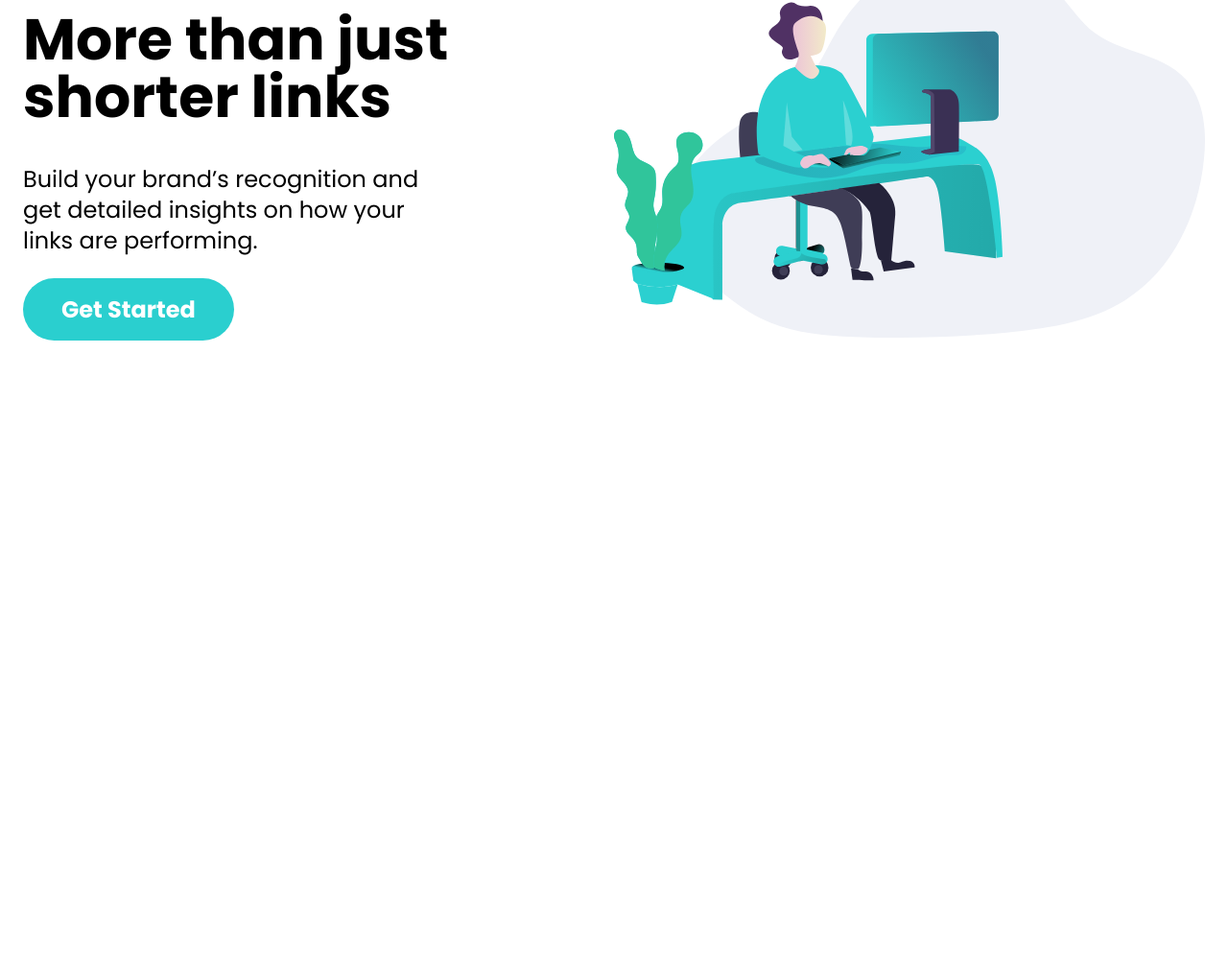
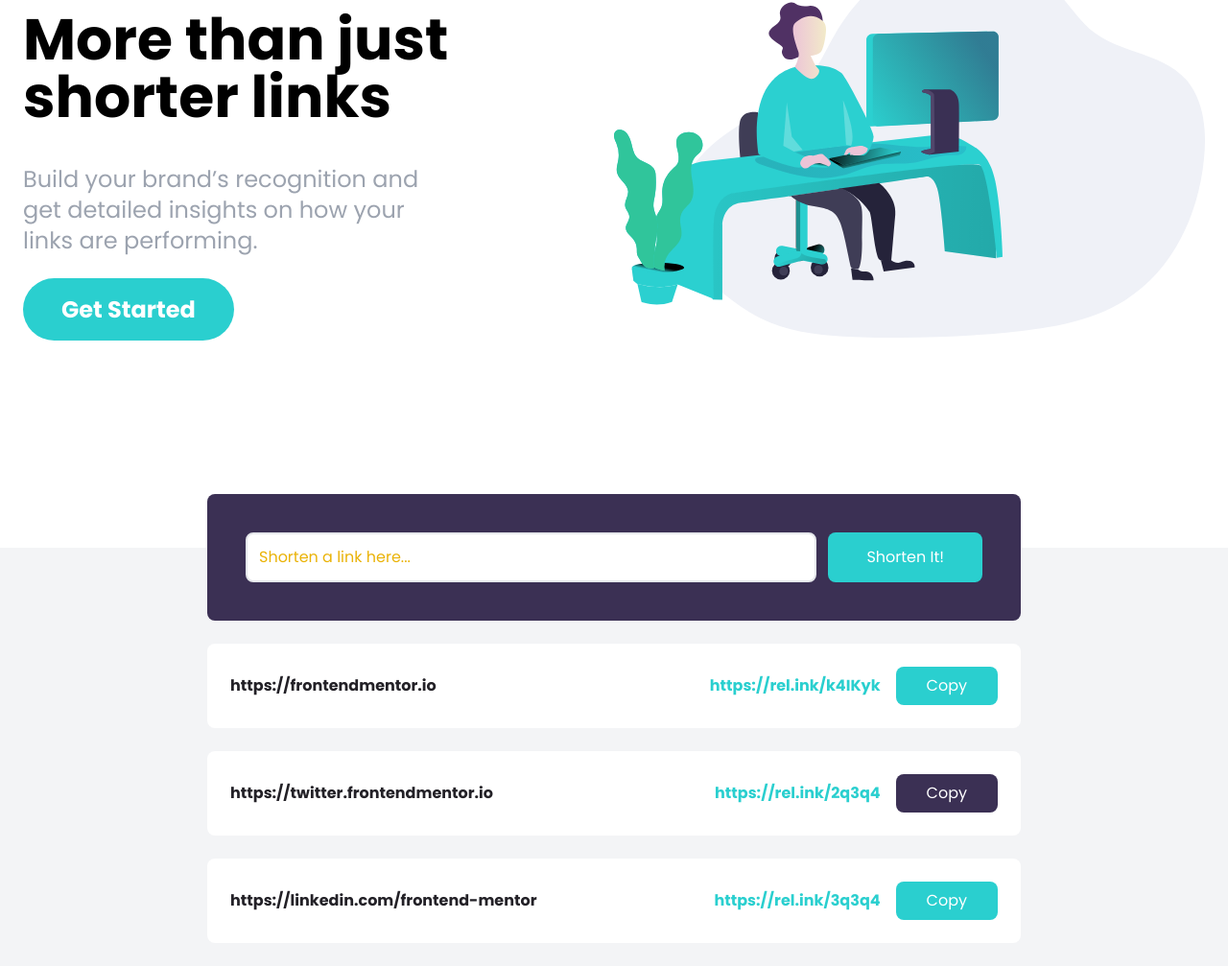
Before and after one commit to ahmetcankaratas/shortly, a website: page index.html in a window 1280 px wide. Shown: the part 173-1180 px from the top of the page at 96% size. Before the commit the page ends 800 px from the top, so only its background shows below. Drawn offline with Linux system fonts and the light colour scheme.

Commit message:
add shorten form

```diff
--- a/index.html
+++ b/index.html
@@ -83,19 +83,99 @@
         </div>
         <!-- Image -->
         <div class="mb-24 mx-auto md:w-180 lg:mb-0 lg:w-1/2">
-          <img src="./assets/images/illustration-working.svg" alt="">
+          <img src="./assets/images/illustration-working.svg" alt="" />
         </div>
       </div>
     </section>
 
+    <!-- Shorten Section -->
+    <section id="shorten" class="relative bg-gray-100">
+      <!-- Shorten Container -->
+      <div class="max-w-4xl mx-auto p-6 space-y-6">
+        <!-- Form -->
+        <form
+          id="link-form"
+          class="relative flex flex-col w-full p-10 -mt-20 space-y-4 bg-darkViolet rounded-lg md:flex-row md:space-y-0 md:space-x-3"
+        >
+          <input
+            type="text"
+            class="flex-1 p-3 border-2 rounded-lg placeholder-yellow-500 focus:outline-none"
+            placeholder="Shorten a link here..."
+            id="link-input"
+          />
+
+          <button
+            class="px-10 py-3 text-white bg-cyan rounded-lg hover:bg-cyanLight focus:outline-none md:py-2"
+          >
+            Shorten It!
+          </button>
+        </form>
+        <!-- Link 1 -->
+        <div
+          class="flex flex-col items-center justify-between w-full p-6 bg-white rounded-lg md:flex-row"
+        >
+          <p class="font-bold text-center text-veryDarkViolet md:text-left">
+            https://frontendmentor.io
+          </p>
+          <div
+            class="flex flex-col items-center justify-end flex-1 space-x-4 space-y-2 md:flex-row md:space-y-0"
+          >
+            <div class="font-bold text-cyan">https://rel.ink/k4IKyk</div>
+            <button
+              class="p-2 px-8 text-white bg-cyan rounded-lg hover:opacity-70 focus:outline-none"
+            >
+              Copy
+            </button>
+          </div>
+        </div>
+
+        <!-- Link 2 -->
+        <div
+          class="flex flex-col items-center justify-between w-full p-6 bg-white rounded-lg md:flex-row"
+        >
+          <p class="font-bold text-center text-veryDarkViolet md:text-left">
+            https://twitter.frontendmentor.io
+          </p>
+          <div
+            class="flex flex-col items-center justify-end flex-1 space-x-4 space-y-2 md:flex-row md:space-y-0"
+          >
+            <div class="font-bold text-cyan">https://rel.ink/2q3q4</div>
+            <button
+              class="p-2 px-8 text-white bg-darkViolet rounded-lg hover:opacity-70 focus:outline-none"
+            >
+              Copy
+            </button>
+          </div>
+        </div>
+
+        <!-- Link 3 -->
+        <div
+          class="flex flex-col items-center justify-between w-full p-6 bg-white rounded-lg md:flex-row"
+        >
+          <p class="font-bold text-center text-veryDarkViolet md:text-left">
+            https://linkedin.com/frontend-mentor
+          </p>
+          <div
+            class="flex flex-col items-center justify-end flex-1 space-x-4 space-y-2 md:flex-row md:space-y-0"
+          >
+            <div class="font-bold text-cyan">https://rel.ink/3q3q4</div>
+            <button
+              class="p-2 px-8 text-white bg-cyan rounded-lg hover:opacity-70 focus:outline-none"
+            >
+              Copy
+            </button>
+          </div>
+        </div>
+      </div>
+    </section>
     <!-- Features
 
 
 
 
-  Shorten a link here...
 
-  Shorten It!
+
+
 
   Advanced Statistics
 
--- a/tailwind.config.js
+++ b/tailwind.config.js
@@ -3,18 +3,10 @@ module.exports = {
   theme: {
     extend: {
       colors: {
-        // ### Primary
-
         cyan: "hsl(180, 66%, 49%)",
+        cyanLight: "hsl(180, 66%, 69%)",
         darkViolet: "hsl(257, 27%, 26%)",
-
-        // ### Secondary
-
         red: "hsl(0, 87%, 67%)",
-
-        // ### Neutral
-
-        gray: "hsl(0, 0%, 75%)",
         grayishViolet: "hsl(257, 7%, 63%)",
         veryDarkBlue: "hsl(255, 11%, 22%)",
         veryDarkViolet: "hsl(260, 8%, 14%)",
```
Also changed, not shown: styles/main.css.
